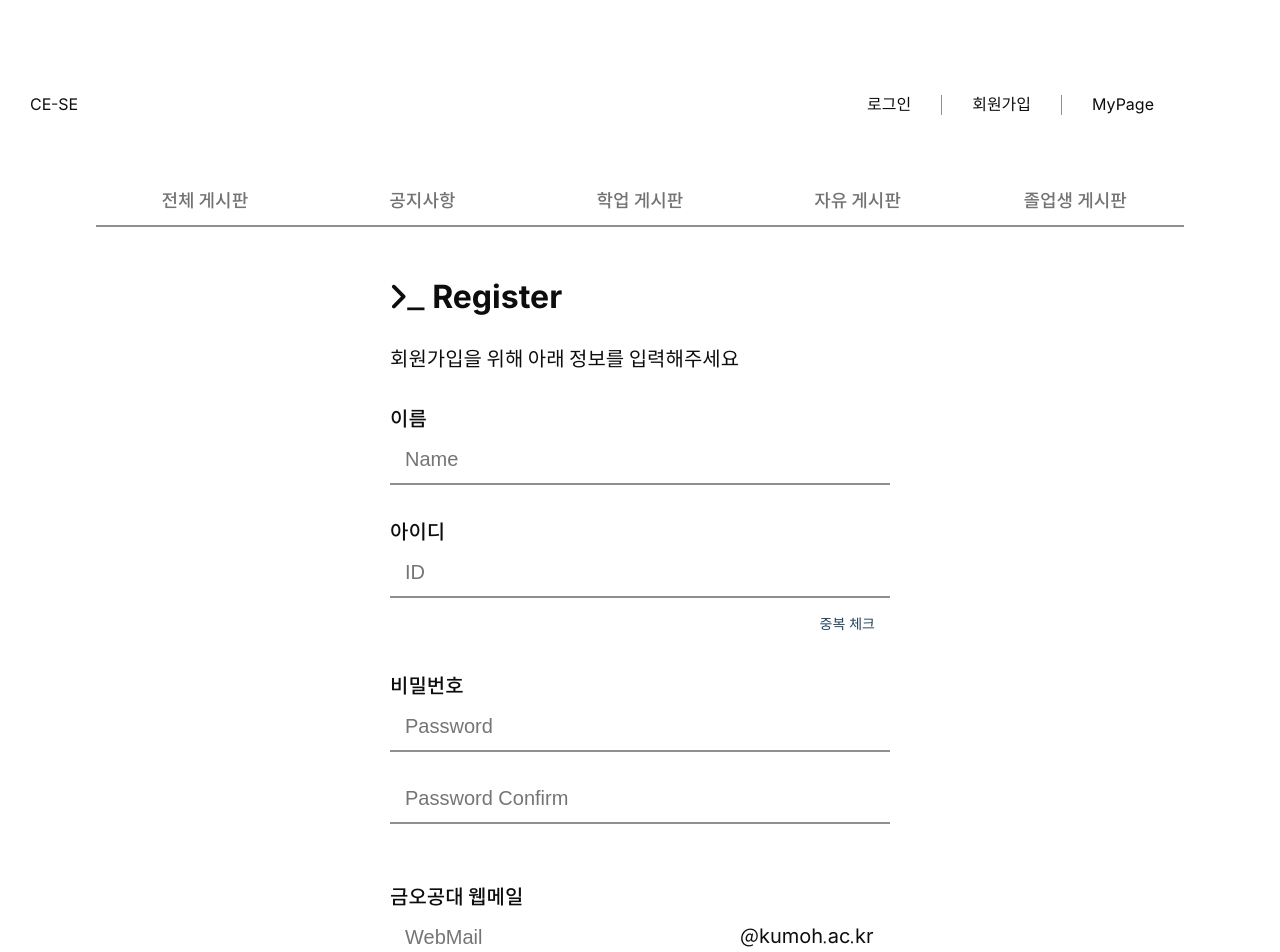
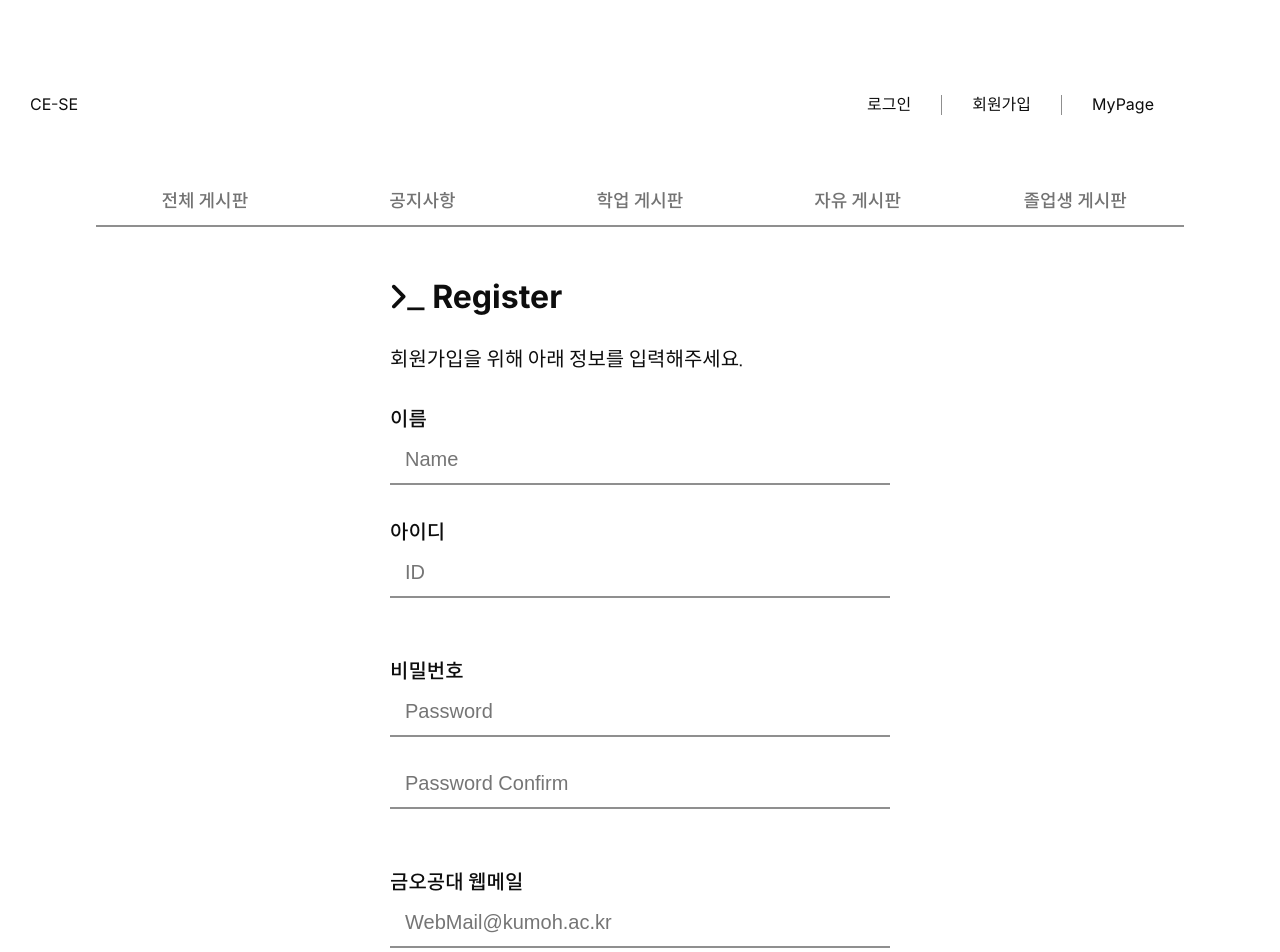
Before and after one commit to jkc-mycode/KIT-CE-CS-Frontend, a React (Create React App) app: page /signup in a window 1280 px wide. Shown: the top 952 px of the page. Built offline with nearby package versions, Linux system fonts and the light colour scheme.

Commit message:
Update Register.js

```diff
--- a/src/Components/Register.js
+++ b/src/Components/Register.js
@@ -36,21 +36,20 @@ function RegisterPage(){
     }
     const onPasswordHandler = (event) => {
         setPassword(event.currentTarget.value);
+        checkPassword(event.currentTarget.value);
     }
     const onConfirmPasswordHandler = (event) => {
-        setPassword(event.currentTarget.value);
+        setConfirmPassword(event.currentTarget.value);
+        checkPassword(event.currentTarget.value);
     }
     const onSubmit = (event) => {
         event.preventDefault();
-        if(password !== confirmPassword){ //비밀번호 입력이 같은지 확인
-            return alert("비밀번호가 서로 일치하지 않습니다.");
-        }
     }
 
     return (
         <div className="register_box">
             <h1 className="register_title">&#xE001;_ Register</h1>
-            <h3 className="message">회원가입을 위해 아래 정보를 입력해주세요</h3>
+            <h3 className="message">회원가입을 위해 아래 정보를 입력해주세요.</h3>
             <form>
                 <div className="input_msg">이름</div>
                 <div className="input_row">
@@ -59,9 +58,6 @@ function RegisterPage(){
                 <div className="input_msg">아이디</div>
                 <div className="input_row">
                     <input type="text" name="id" value={id} placeholder="ID" className="reg_id_input" onChange={onIdHandler} /><br/>
-                </div>
-                <div className="button_container">
-                    <button className="idcheck_button">중복 체크</button>
                 </div>
                 <div className="check_msg">{idCheckMsg}</div>
                 <div className="input_msg">비밀번호</div>
@@ -73,9 +69,8 @@ function RegisterPage(){
                 </div>
                 <div className={pwMsgBool ? 'success' : 'failure'}>{pwCheckMsg}</div>
                 <div className="input_msg">금오공대 웹메일</div>
-                <div className="email_input_row">
-                    <input type="email" name="webmail" value={webmail} placeholder="WebMail" className="webmail_input" onChange={onMailHandler} />
-                    <div className="email_msg">@kumoh.ac.kr</div>
+                <div className="input_row">
+                    <input type="email" name="webmail" value={webmail} placeholder="WebMail@kumoh.ac.kr" className="webmail_input" onChange={onMailHandler} /><br/>
                 </div>
                 <div className="button_container">
                     <button type="submit" className="register_button" onSubmit={onSubmit} >register</button>
```
